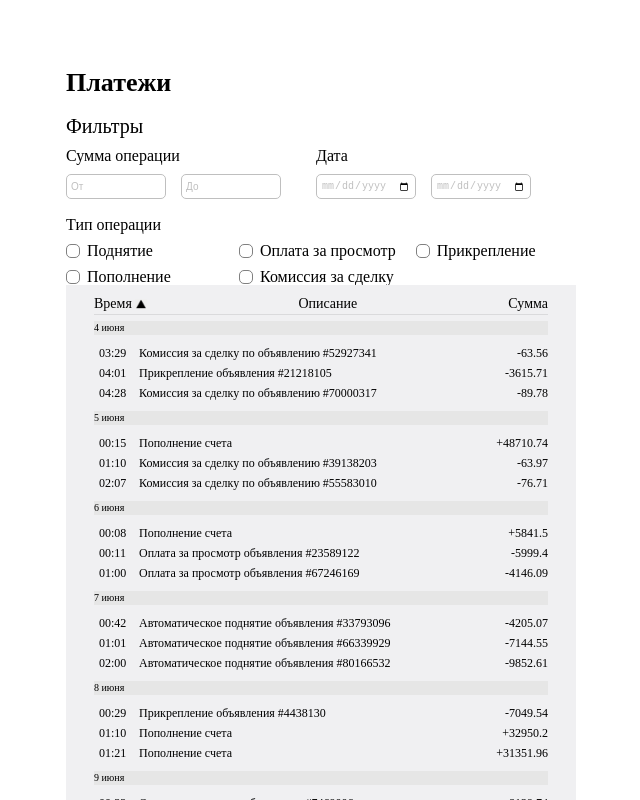
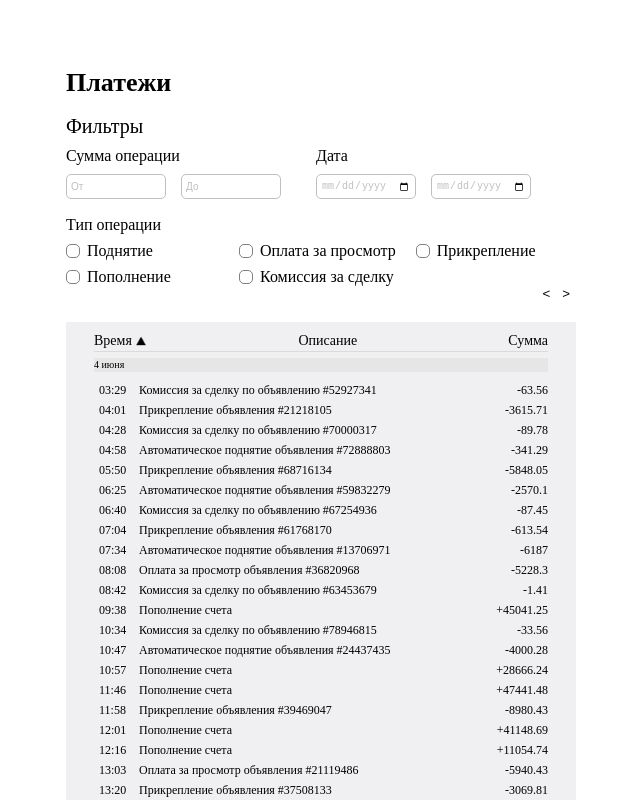
Before and after one commit to AnGeD13/spending_history, a React (Vite) app: page / in a window 1280 px wide. Shown: the top 800 px of the page, without its empty margins (319-959 px from the left). Built offline with nearby package versions, Linux system fonts and the light colour scheme.

Commit message:
decomposing

```diff
--- a/src/App/App.jsx
+++ b/src/App/App.jsx
@@ -1,6 +1,6 @@
 import { useEffect, useState } from 'react';
 import Title from "../components/Title/Title"
-import Filter from '../components/Filter/Filter';
+import Filter from '../components/Filters/Filters/Filters';
 import Table from '../components/Table/Table';
 import { groupedByDay, sortedDaysAsc, sortedDaysDesc } from '../utils/groupingAndSortData';
 import styles from './app.module.scss';
@@ -10,6 +10,8 @@ export default function App() {
   const [transactions, setTransactions] = useState({});
   const [minSum, setMinSum] = useState(0);
   const [maxSum, setMaxSum] = useState(null);
+  const [firstDate, setFirstDate] = useState(null);
+  const [lastDate, setLastDate] = useState(null);
   const [selectedTypes, setSelectedTypes] = useState([]);
   const [sortOrder, setSortOrder] = useState(sortedDaysAsc);
 
@@ -29,6 +31,8 @@ export default function App() {
         const filteredItems = items.filter(item =>
           (Math.abs(item.sum) >= minSum) &&
           (maxSum === null || Math.abs(item.sum) <= maxSum) &&
+          (!firstDate || firstDate <= item.date) &&
+          (!lastDate || item.date <= lastDate) &&
           (selectedTypes.length === 0 || selectedTypes.includes(item.transactionType))
         );
 
@@ -37,7 +41,7 @@ export default function App() {
     );
 
     setTransactions(filteredTransactions);
-  }, [minSum, maxSum, selectedTypes, sortOrder])
+  }, [minSum, maxSum, firstDate, lastDate, selectedTypes, sortOrder])
 
   return (
     <div className={styles.block}>
@@ -47,6 +51,8 @@ export default function App() {
         setMaxSum={setMaxSum}
         selectedTypes={selectedTypes}
         setSelectedTypes={setSelectedTypes}
+        setFirstDate={setFirstDate}
+        setLastDate={setLastDate}
       />
       <Table
         transactions={transactions}
--- /dev/null
+++ b/src/components/Filters/DataFilter/DataFilter.jsx
@@ -0,0 +1,35 @@
+import styles from "./dataFilter.module.scss";
+
+export default function DataFilter({setFirstDate, setLastDate}) {
+  const getFirstDate = (event) => {
+    const value = new Date(event.target.value);
+    const isoFormat = value.toISOString();
+    setFirstDate(isoFormat);
+  };
+
+  const getLastDate = (event) => {
+    const day = 86400000;
+    const value = new Date(event.target.value);
+    value.setTime(value.getTime() + day);
+    const isoFormat = value.toISOString();
+    setLastDate(isoFormat);
+  };
+
+  return (
+    <section className={styles.filterSection}>
+      <h3>Дата</h3>
+      <div className={styles.dataSection}>
+        <input
+          className={styles.filterData}
+          type="date"
+          onChange={getFirstDate}
+        />
+        <input
+          className={styles.filterData}
+          type="date"
+          onChange={getLastDate}
+        />
+      </div>
+    </section>
+  )
+}
--- /dev/null
+++ b/src/components/Filters/DataFilter/dataFilter.module.scss
@@ -0,0 +1,20 @@
+.filterSection {
+  display: flex;
+  flex-direction: column;
+  row-gap: 10px;
+}
+
+.dataSection {
+  display: flex;
+  column-gap: 15px;
+}
+
+.filterData {
+  width: 100px;
+  height: 25px;
+  color: rgb(191, 191, 191);
+  border-radius: 5px;
+  border: 1px solid currentColor;
+  padding: 4px;
+  font-size: 10px;
+}
--- /dev/null
+++ b/src/components/Filters/Filters/Filters.jsx
@@ -0,0 +1,31 @@
+import TransactionTypes from "../../TransactionTypes/TransactionTypes";
+import DataFilter from "../DataFilter/DataFilter";
+import SumFilter from "../SumFilter/SumFilter";
+import styles from "./filters.module.scss";
+
+
+export default function Filter({
+  setMinSum, setMaxSum, selectedTypes, setSelectedTypes,
+  setFirstDate, setLastDate
+}) {
+
+  return (
+    <div>
+      <h2>Фильтры</h2>
+      <section className={styles.allFilters}>
+        <SumFilter
+          setMinSum={setMinSum}
+          setMaxSum={setMaxSum}
+        />
+        <DataFilter
+          setFirstDate={setFirstDate}
+          setLastDate={setLastDate}
+        />
+        <TransactionTypes
+          selectedTypes={selectedTypes}
+          setSelectedTypes={setSelectedTypes}
+        />
+      </section>
+    </div>
+  )
+}
--- /dev/null
+++ b/src/components/Filters/Filters/filters.module.scss
@@ -0,0 +1,6 @@
+.allFilters {
+  display: flex;
+  flex-wrap: wrap;
+  column-gap: 35px;
+  row-gap: 18px;
+}
--- /dev/null
+++ b/src/components/Filters/SumFilter/SumFilter.jsx
@@ -0,0 +1,57 @@
+import { validateNumberInput } from "../../../utils/validateNumberInput";
+import styles from "./sumFilter.module.scss";
+
+export default function SumFilter({setMinSum, setMaxSum}) {
+
+  const getMaxSum = (value) => {
+    if (isNaN(value)) {
+      setMaxSum(null);
+    }
+    else {
+      setMaxSum(value);
+    }
+  };
+
+  const getMinSum = (value) => {
+    if (isNaN(value)) {
+      setMinSum(0);
+    }
+    else {
+      setMinSum(value);
+    }
+  };
+
+  const changeInput = (event, param) => {
+    if (!isNaN(event.target.value)) {
+      event.target.value = parseFloat(event.target.value);
+    }
+    if (param === "min") {
+      getMinSum(event.target.value);
+    }
+    else if (param === "max") {
+      getMaxSum(event.target.value);
+    }
+  };
+
+  return (
+    <section className={styles.filterSection}>
+      <h3>Сумма операции</h3>
+      <div className={styles.numberSection}>
+        <input
+          className={styles.filterNumber}
+          type="number"
+          placeholder="От"
+          onKeyDown={validateNumberInput}
+          onBlur={(event) => changeInput(event, "min")}
+        />
+        <input
+          className={styles.filterNumber}
+          type="number"
+          placeholder="До"
+          onKeyDown={validateNumberInput}
+          onBlur={(event) => changeInput(event, "max")}
+        />
+      </div>
+    </section>
+  )
+}
--- a/src/components/Filter/filter.module.scss
+++ b/src/components/Filters/SumFilter/sumFilter.module.scss
@@ -1,10 +1,3 @@
-.allFilters {
-  display: flex;
-  flex-wrap: wrap;
-  column-gap: 35px;
-  row-gap: 18px;
-}
-
 .filterSection {
   display: flex;
   flex-direction: column;
@@ -16,22 +9,7 @@
   column-gap: 15px;
 }
 
-.dataSection {
-  display: flex;
-  column-gap: 15px;
-}
-
 .filterNumber {
-  width: 100px;
-  height: 25px;
-  color: rgb(191, 191, 191);
-  border-radius: 5px;
-  border: 1px solid currentColor;
-  padding: 4px;
-  font-size: 10px;
-}
-
-.filterData {
   width: 100px;
   height: 25px;
   color: rgb(191, 191, 191);
--- a/src/components/Table/Table.jsx
+++ b/src/components/Table/Table.jsx
@@ -1,9 +1,33 @@
-import styles from "./table.module.scss";
 import { getHoursAndMinutes } from "../../utils/getHourAndMinutes";
 import { getDayAndMonth } from "../../utils/getDayAndMonth";
+import { useState } from "react";
+import styles from "./table.module.scss";
 
 
+const getPaginatedData = (data, currentPage, itemsPerPage) => {
+  const startIndex = (currentPage - 1)*itemsPerPage;
+  const endIndex = startIndex + itemsPerPage;
+  return data.slice(startIndex, endIndex);
+}
+
 export default function Table({transactions, changeSortOrder}) {
+  const [currentPage, setCurrentPage] = useState(1);
+  const itemsPerPage = 30;
+
+  const flatItems = Object.values(transactions).flat();
+  const paginatedItems = getPaginatedData(flatItems, currentPage, itemsPerPage);
+
+  const groupedByDate = paginatedItems.reduce((acc, item) => {
+    const date = new Date(item.date);
+    const dateKey = date.toISOString().split('T')[0];
+    if (!acc[dateKey]) {
+      acc[dateKey] = [];
+    }
+    acc[dateKey].push(item);
+    acc[dateKey].sort((a, b) => new Date(a.date) - new Date(b.date));
+    return acc;
+  }, {});
+
   const NoTransactions = Object.values(transactions).every(items => items.length === 0);
 
   const onHandleChangeSort = (event) => {
@@ -11,7 +35,34 @@ export default function Table({transactions, changeSortOrder}) {
     changeSortOrder();
   }
 
+  const handleNextPage = () => {
+    if (currentPage < Math.ceil(flatItems.length / itemsPerPage)) {
+      setCurrentPage(currentPage + 1);
+    }
+  };
+
+  const handlePrevPage = () => {
+    if (currentPage > 1) {
+      setCurrentPage(currentPage - 1);
+    }
+  };
+
   return (
+    <>
+      <div className={styles.pagination}>
+        <button
+          className={styles.paginationBtn}
+          onClick={handlePrevPage}
+        >
+          {'<'}
+        </button>
+        <button
+          className={styles.paginationBtn}
+          onClick={handleNextPage}
+        >
+          {'>'}
+        </button>
+      </div>
       <div className={styles.tableWrapper}>
         <div className={styles.table}>
           <div className={styles.thead}>
@@ -25,19 +76,18 @@ export default function Table({transactions, changeSortOrder}) {
           {NoTransactions &&
             <p className={styles.nothingFound}>Ничего не найдено</p>
           }
-        {!NoTransactions && Object.entries(transactions).map(([day, items], index) => {
+          {!NoTransactions && Object.entries(groupedByDate).map(([day, items], index) => {
             if (items.length > 0) {
               return (
               <div key={day}>
-              <div key={`day-${index}`} className={styles.tableDate}>
+                <time key={`day-${index}`} className={styles.tableDate} dateTime={day}>
                   {getDayAndMonth(day)}
-              </div>
+                </time>
                 <ul key={`list-${index}`} className={styles.dataWrapper}>
-                  {/* TODO delete slice */}
-                {items.slice(0, 3).map(item => (
+                  {items.map(item => (
                     <li key={item.date} className={styles.tableRow}>
-                    <p className={styles.usualTd}>{getHoursAndMinutes(item.date)}</p>
-                    <p className={styles.usualTd}>{item.description}</p>
+                      <time dateTime={item.date}>{getHoursAndMinutes(item.date)}</time>
+                      <p>{item.description}</p>
                       <p className={styles.rightLine}>{item.sum < 0 ? item.sum : `+${item.sum}`}</p>
                     </li>
                   ))}
@@ -48,5 +98,6 @@ export default function Table({transactions, changeSortOrder}) {
           }
         </div>
       </div>
+    </>
   )
 }
--- a/src/components/Table/table.module.scss
+++ b/src/components/Table/table.module.scss
@@ -1,7 +1,6 @@
 .tableWrapper {
   background-color: rgb(240, 240, 242);
   padding: 12px 28px;
-  font-variant-numeric: lining-nums;
 }
 
 .table {
@@ -52,17 +51,13 @@
   display: flex;
   flex-direction: column;
   row-gap: 8px;
-  padding-top: 12px;
-  padding-bottom: 7px;
+  padding-block: 12px 7px;
 }
 
 .tableRow {
   display: grid;
   grid-template-columns: 40px auto auto;
   font-size: 12px;
-}
-
-.usualTd {
   padding-left: 5px;
 }
 
@@ -90,3 +85,14 @@
 .sortDesc {
   transform: rotate(180deg);
 }
+
+.pagination {
+  display: flex;
+  justify-content: end;
+  margin-bottom: 20px;
+}
+
+.paginationBtn {
+  background-color: transparent;
+  border: none;
+}
--- a/src/utils/getDayAndMonth.js
+++ b/src/utils/getDayAndMonth.js
@@ -2,7 +2,7 @@ export function getDayAndMonth(data) {
   const allMonths = [
     "января", "февраля", "марта", "апреля",
     "мая", "июня", "июля", "августа",
-    "сентября", "откября", "ноября", "декабря"]
+    "сентября", "октября", "ноября", "декабря"]
   const parts = data.split('-');
   const day = parseInt(parts[2]);
   const monthIndex = parseInt(parts[1]);
```
Also changed, not shown: src/components/Filter/Filter.jsx (deleted, +0 -61 lines). Lines whose indentation alone changed are shown as unchanged.
